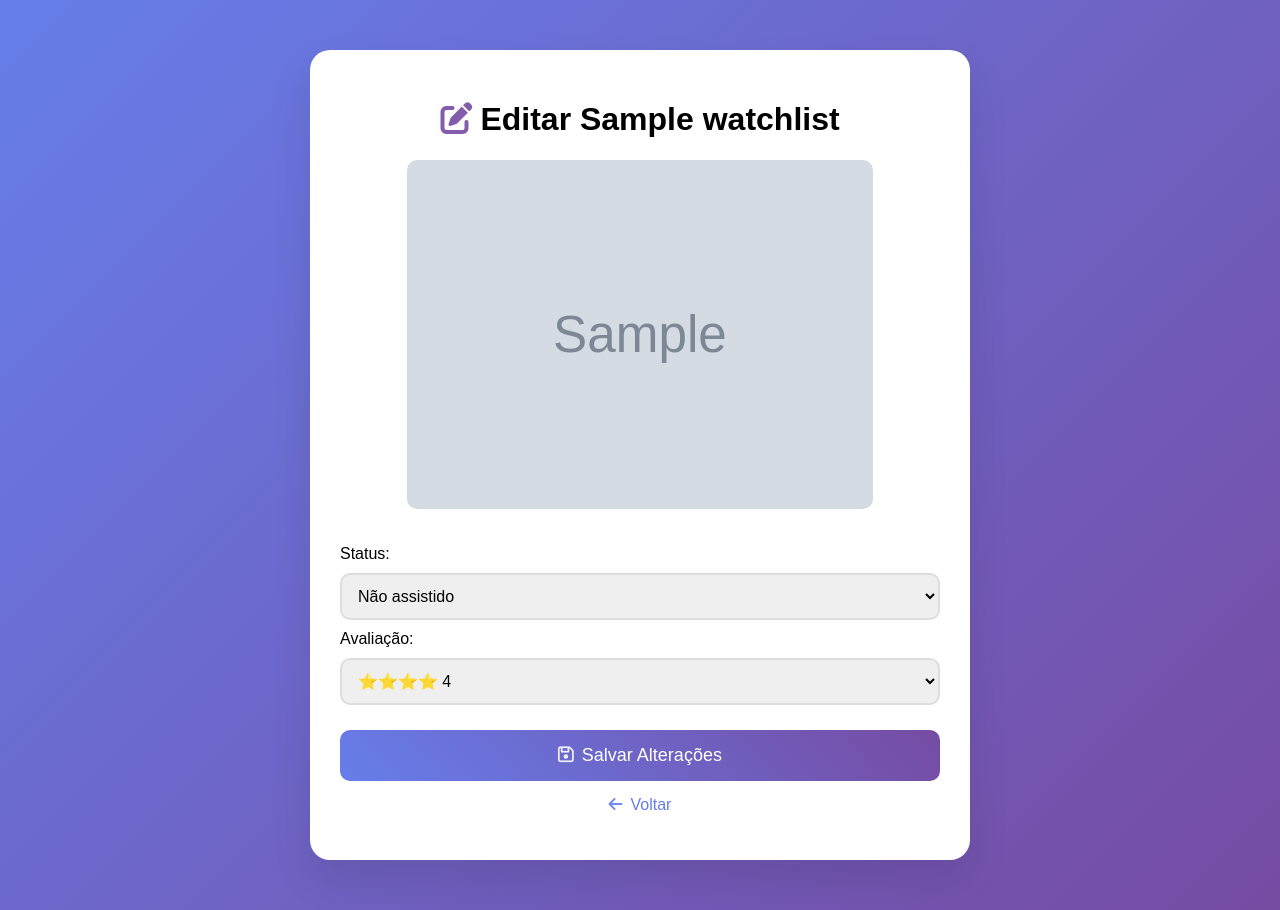
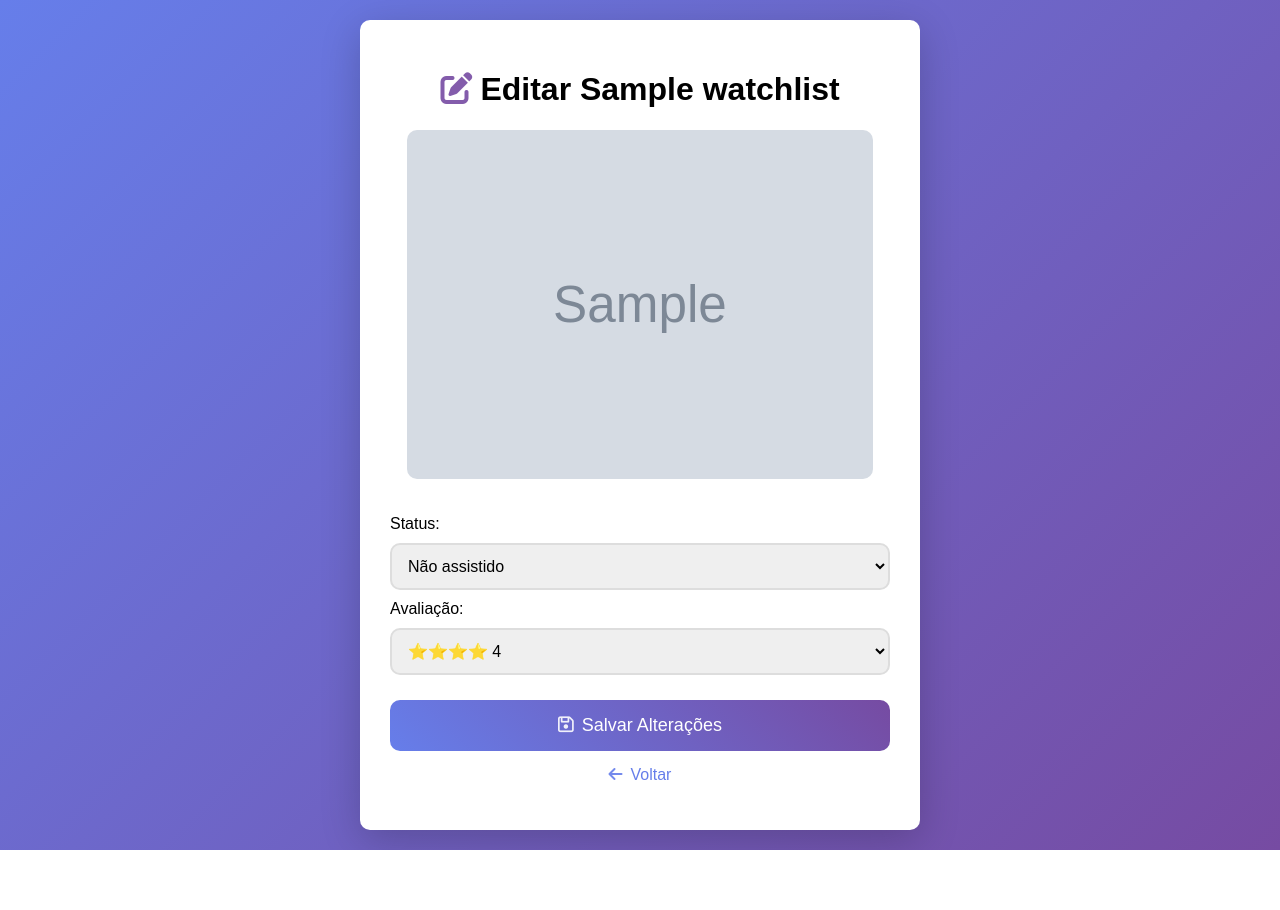
Before and after one commit to brvcelose/my-watchlist-app, a PHP site: page /edit.php?id=1 in a window 1280 px wide. After the commit the page ends 850 px from the top, so only its background shows below. Run offline with PHP 8.4, Linux system fonts and the light colour scheme; the visitor is signed in with stand-in values (Sample User, id 1); tables that the repository leaves empty hold one stand-in row (values such as "Sample post"); grey boxes marked "Sample" are stand-in pictures.

Commit message:
style: centralizar container e fixar fundo gradiente com min-height 100vh

```diff
--- a/edit.php
+++ b/edit.php
@@ -45,9 +45,17 @@ if ($_SERVER['REQUEST_METHOD'] == 'POST') {
     <title>Editar - MyWatchList</title>
     <link rel="stylesheet" href="https://cdnjs.cloudflare.com/ajax/libs/font-awesome/6.4.0/css/all.min.css">
     <style>
+
         body {
             font-family: Arial;
             background: linear-gradient(135deg, #667eea 0%, #764ba2 100%);
+            min-height: 100vh;
+            display: flex;
+            align-items: center;
+            justify-content: center;
+            padding: 20px;
+            margin: 0;
+            box-sizing: border-box;
         }
 
         i {
@@ -66,12 +74,12 @@ if ($_SERVER['REQUEST_METHOD'] == 'POST') {
         }
 
         .container {
-            max-width: 600px;
-            margin: 50px auto;
+            background: white;
+            border-radius: 10px;
+            box-shadow: 0 10px 40px rgba(0, 0, 0, 0.2);
             padding: 30px;
-            background: white;
-            border-radius: 20px;
-            box-shadow: 0 20px 40px rgba(0, 0, 0, 0.1);
+            max-width: 500px;
+            width: 100%;
         }
 
         select, input {
```
